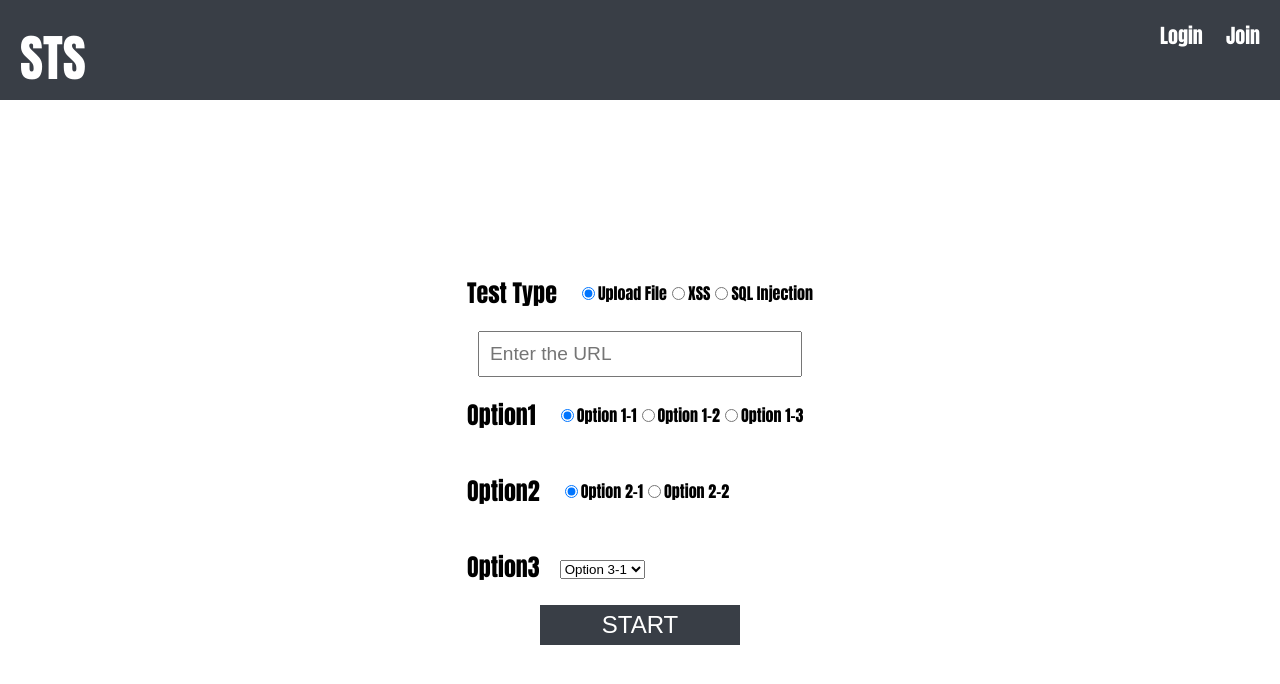
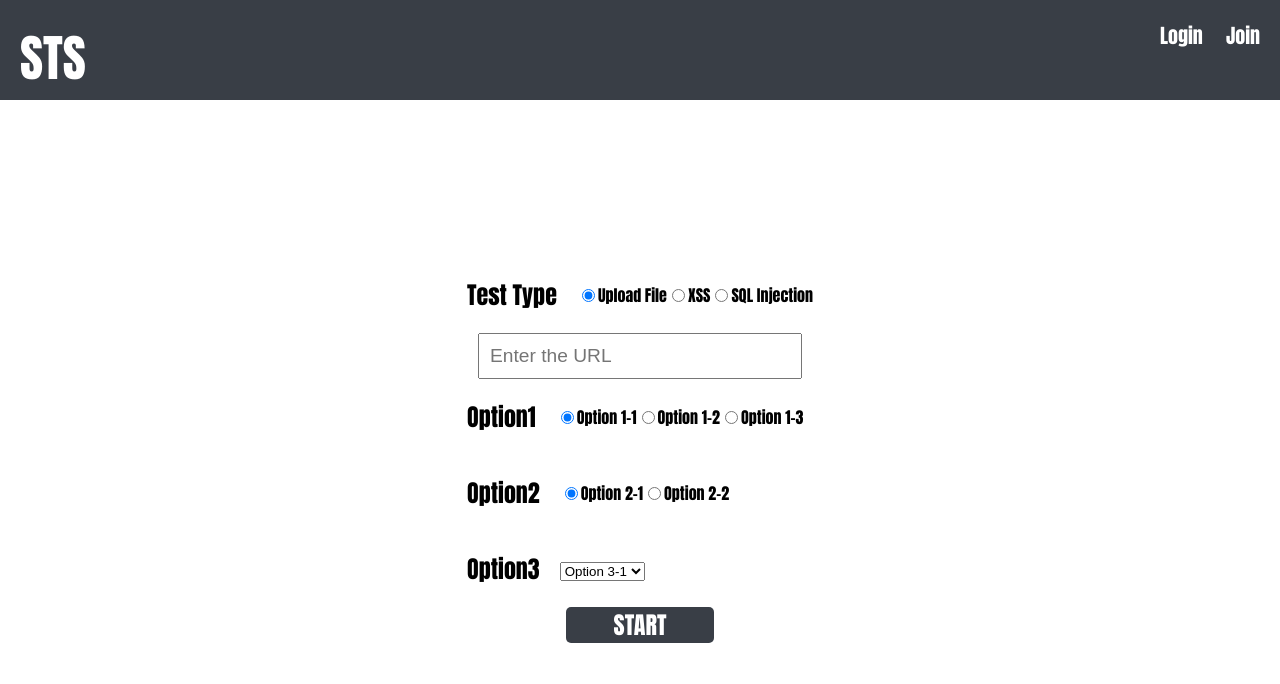
Before and after one commit to kkc217/security_test_service, a React (Create React App) app: page /main in a window 1280 px wide. Shown: the top 684 px of the page. Built offline with nearby package versions, Linux system fonts and the light colour scheme.

Commit message:
chore: change properties and variable name

```diff
--- a/src/assets/css/Main/startTestButton.css
+++ b/src/assets/css/Main/startTestButton.css
@@ -1,18 +1,21 @@
-.input_submit {
-    background:#393e46;
+.test_button {
+    width: 200px;
+    height:40px;
+    background-color:#393e46;
     color:#fff;
+    text-decoration: none;
+    font-size:1.5em;
+
     border:none;
     position:relative;
-    height:40px;
-    font-size:1.5em;
     padding:0 2em;
     cursor:pointer;
-    transition:800ms ease all;
+    transition:500ms ease all;
     outline:none;
-    width: 200px;
+    border-radius: 5px;
 }
 
-.input_submit:hover {
+.test_button:hover {
     background:#fff;
     color:#393e46;
 }
--- a/src/components/Login/LoginPage.js
+++ b/src/components/Login/LoginPage.js
@@ -9,8 +9,8 @@ const LoginPage = () => {
             <div className="login_container">
                 <div className="login_input_container">
                     <div className="input_container">
-                        <input id="id_input" className="text_input" type="text" name="url_selection" placeholder="ID"></input>
-                        <input id="id_input" className="text_input" type="text" name="url_selection" placeholder="Password"></input>
+                        <input id="text_input" className="text_input" type="text" name="url_selection" placeholder="ID"></input>
+                        <input id="text_input" className="text_input" type="password" name="url_selection" placeholder="Password"></input>
                     </div>
                     <Link to='' className="login_button">LOGIN</Link>
                 </div>
--- a/src/components/Main/StartTestButton.js
+++ b/src/components/Main/StartTestButton.js
@@ -1,10 +1,12 @@
 import React from "react";
+import { Link } from "react-router-dom";
+
 import "../../assets/css/Main/startTestButton.css";
 
 const StartTestButton = () => {
     return (
         <>
-            <input className="input_submit" type="submit" value="START"/>
+            <Link to='/result' className="test_button">START</Link>
         </>
     )
 }
```
